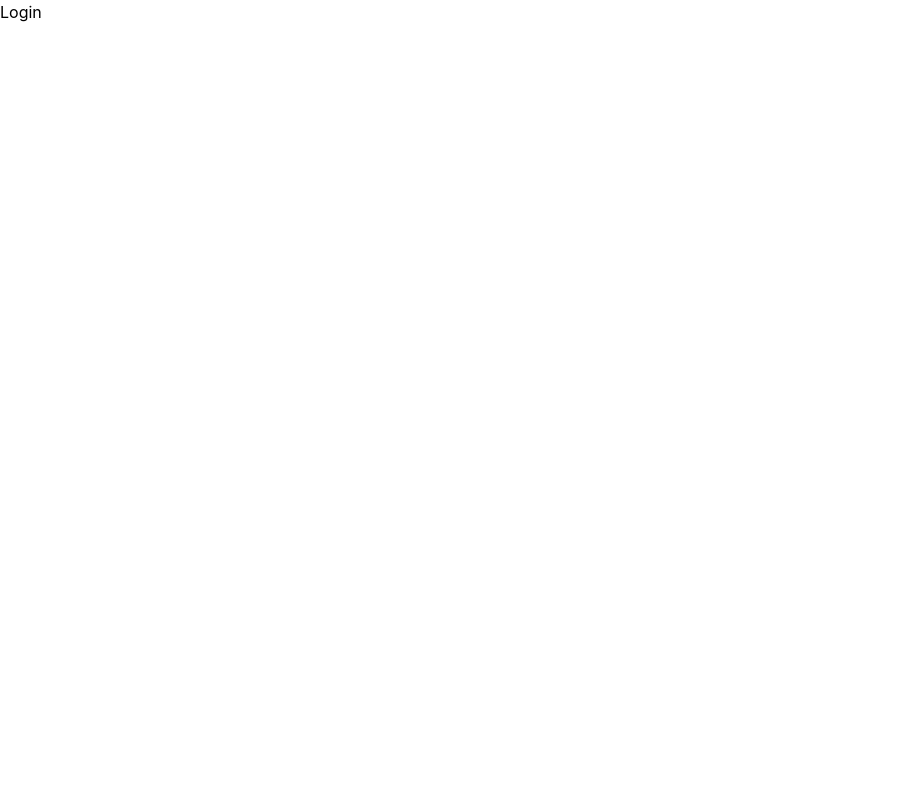
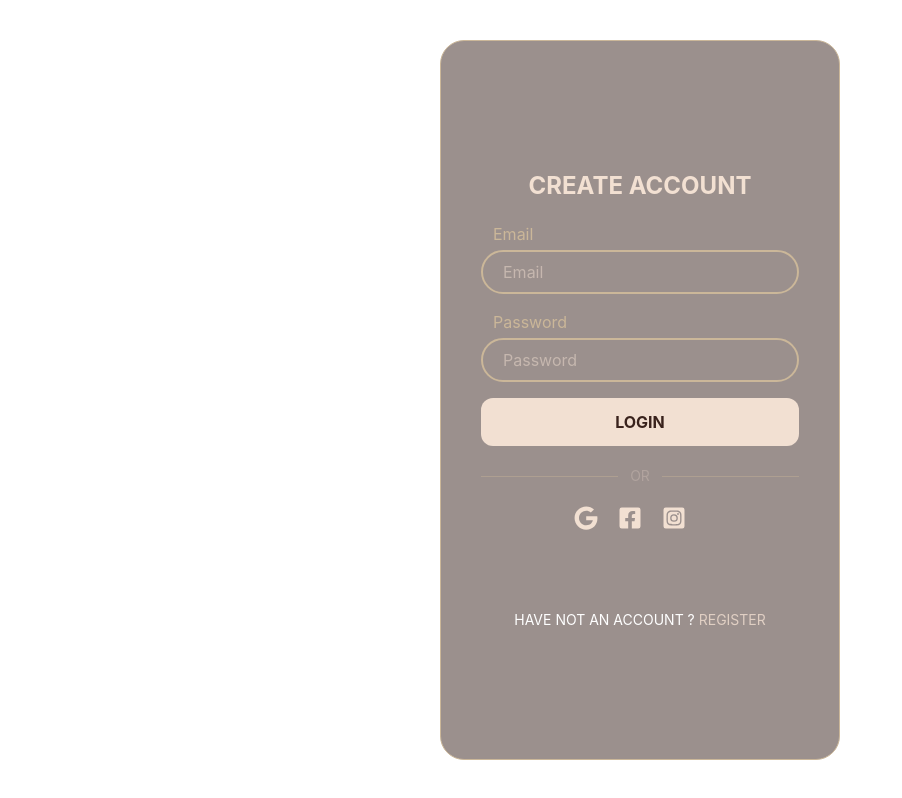
Before and after one commit to Athrsyd/Renaissance, a React (Vite) app in the folder Frontend/: page /login in a window 1280 px wide. Shown: the whole page, without its empty margins (0-902 px from the left). Built offline with nearby package versions, Linux system fonts and the light colour scheme.

Commit message:
modified:   Frontend/index.html new file:   Frontend/public/Logo2.png modified:   Frontend/src/pages/AuthPages/Login.jsx modified:   Frontend/src/pages/AuthPages/Register.jsx

```diff
--- a/Frontend/index.html
+++ b/Frontend/index.html
@@ -2,7 +2,7 @@
 <html lang="en">
   <head>
     <meta charset="UTF-8" />
-    <link rel="icon" type="image/svg+xml" href="/vite.svg" />
+    <link rel="icon" type="image/svg+xml" href="/Logo2.png" />
     <meta name="viewport" content="width=device-width, initial-scale=1.0" />
     <title>Renaissance</title>
   </head>
--- a/Frontend/src/pages/AuthPages/Login.jsx
+++ b/Frontend/src/pages/AuthPages/Login.jsx
@@ -1,8 +1,42 @@
 import React from 'react'
+import { FaGoogle } from "react-icons/fa";
+import { FaFacebookSquare } from "react-icons/fa";
+import { FaInstagramSquare } from "react-icons/fa";
 
 const Login = () => {
   return (
-    <div>Login</div>
+        <div className='text-beige bg-[url("/Bg-Auth.png")] bg-cover bg-center h-screen flex flex-col justify-center items-center gap-5'>
+                {/* <div className="background">
+                <img className='w-full h-screen' src="/Bg-Auth.png" alt="" />
+            </div> */}
+                <div className="container flex flex-col py-7 h-9/10 justify-center w-100 border border-khaki items-center gap-5 bg-bistre/50 backdrop-blur-xs p-10 rounded-3xl">
+                    <div className="title">
+                        <h1 className='text-2xl font-bold'>CREATE ACCOUNT</h1>
+                    </div>
+                    <form action="" method="post" className='text-beige w-full flex flex-col gap-4 justify-center items-start'>
+                        {/* <label className='text-khaki -mb-3 ml-3' htmlFor="username">Username</label> */}
+                        {/* <input className='border-2 w-full rounded-3xl border-khaki py-2 px-5 text-start' type="text" name="username" id="username" placeholder='Username' /> */}
+                        <label className='text-khaki -mb-3 ml-3' htmlFor="email">Email</label>
+                        <input className='border-2 w-full rounded-3xl border-khaki py-2 px-5 text-start' type="email" name="email" id="email" placeholder='Email' />
+                        <label className='text-khaki -mb-3 ml-3' htmlFor="password">Password</label>
+                        <input className='border-2 w-full rounded-3xl border-khaki py-2 px-5 text-start' type="password" name="password" id="password" placeholder='Password' />
+                        <div className="w-full flex justify-center">
+                            <button className='bg-beige text-bistre w-full font-bold py-3 px-10 rounded-xl hover:bg-amber-600' type='submit'>LOGIN</button>
+                        </div>
+                    </form>
+                    <div className="flex items-center w-full gap-3 text-sm text-beige/25 before:content-[''] before:flex-1 before:h-px before:bg-khaki/40 after:content-[''] after:flex-1 after:h-px after:bg-khaki/40">OR</div>
+                    <div className="buttons flex flex-col gap-10">
+                        <div className="sosmed flex flex-row gap-5 text-2xl justify-center">
+
+                        <FaGoogle />
+                        <FaFacebookSquare />
+                        <FaInstagramSquare />
+                        <br /><br />
+                        </div>
+                        <p className='text-sm text-white  '>HAVE NOT AN ACCOUNT ?<a href="/register" className='text-beige/80 hover:text-beige'>{' '}REGISTER</a></p>
+                    </div>
+                </div>
+            </div>
   )
 }
 
--- a/Frontend/src/pages/AuthPages/Register.jsx
+++ b/Frontend/src/pages/AuthPages/Register.jsx
@@ -6,11 +6,11 @@ import { FaInstagramSquare } from "react-icons/fa";
 
 const Register = () => {
     return (
-        <div className='text-beige bg-[url("/Bg-Auth.png")] bg-cover bg-center h-screen flex flex-col justify-center items-center gap-5'>
+    <div className='text-beige bg-[url("/Bg-Auth.png")] bg-cover bg-center h-screen flex flex-col justify-center items-center gap-5'>
             {/* <div className="background">
             <img className='w-full h-screen' src="/Bg-Auth.png" alt="" />
         </div> */}
-            <div className="container flex flex-col py-5 h-9/10 justify-center w-100 border border-khaki items-center gap-5 bg-bistre/50 backdrop-blur-xs p-10 rounded-3xl">
+            <div className="container flex flex-col py-7 h-9/10 justify-center w-100 border border-khaki items-center gap-5 bg-bistre/50 backdrop-blur-xs p-10 rounded-3xl">
                 <div className="title">
                     <h1 className='text-2xl font-bold'>CREATE ACCOUNT</h1>
                 </div>
@@ -22,10 +22,10 @@ const Register = () => {
                     <label className='text-khaki -mb-3 ml-3' htmlFor="password">Password</label>
                     <input className='border-2 w-full rounded-3xl border-khaki py-2 px-5 text-start' type="password" name="password" id="password" placeholder='Password' />
                     <div className="w-full flex justify-center">
-                        <button className='bg-beige text-bistre w-full font-bold py-3 px-10 rounded-xl hover:bg-amber-600' type='submit'>Sign Up</button>
+                        <button className='bg-beige text-bistre w-full font-bold py-3 px-10 rounded-xl hover:bg-amber-600' type='submit'>SIGN UP</button>
                     </div>
                 </form>
-                <div className="flex items-center w-full gap-3 text-sm text-beige/60 before:content-[''] before:flex-1 before:h-px before:bg-khaki/40 after:content-[''] after:flex-1 after:h-px after:bg-khaki/40">OR</div>
+                <div className="flex items-center w-full gap-3 text-sm text-beige/25 before:content-[''] before:flex-1 before:h-px before:bg-khaki/40 after:content-[''] after:flex-1 after:h-px after:bg-khaki/40">OR</div>
                 <div className="buttons flex flex-col gap-10">
                     <div className="sosmed flex flex-row gap-5 text-2xl justify-center">
 
@@ -33,7 +33,7 @@ const Register = () => {
                     <FaFacebookSquare />
                     <FaInstagramSquare />
                     </div>
-                    <p>HAVE AN ACCOUNT?<a href="/login">{' '}LOGIN</a></p>
+                    <p className='text-sm text-white  '>HAVE AN ACCOUNT ?<a href="/login" className='text-beige/80 hover:text-beige'>{' '}LOGIN</a></p>
                 </div>
             </div>
         </div>
```
Also changed, not shown: Frontend/public/Logo2.png (added).
